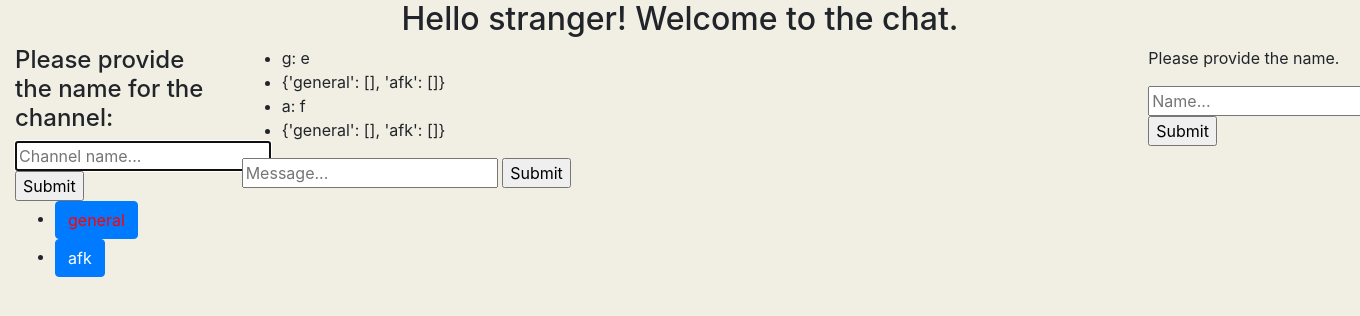
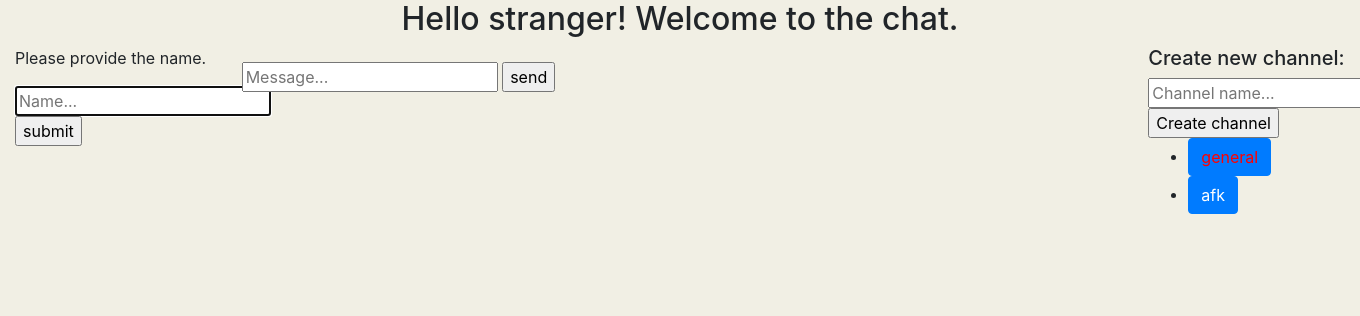
Before and after one commit to Acejack7/edx_web_dev_project2, a Flask app: page / in a window 1360 px wide; the page is wider, and only the part inside the window is pictured. Shown: the top 316 px of that part. Run offline with Flask 2, Linux system fonts and the light colour scheme; some libraries are stand-ins or nearby versions.

Commit message:
Almost all functionalities of Project 2

```diff
--- a/app.py
+++ b/app.py
@@ -2,14 +2,20 @@
 
 from flask import Flask, render_template
 from flask_socketio import SocketIO, emit
+from datetime import datetime
 
 app = Flask(__name__)
 app.config["SECRET_KEY"] = os.getenv("SECRET_KEY")
 socketio = SocketIO(app)
 
-channels = ['general', 'afk']
+channels = ["general", "afk"]
 
-messages = {'general': [], 'afk': []}
+messages = {'general': [("2019-07-12 23:39:07", "test", "hey!"),
+                        ("2019-07-12 23:39:07", "test", "how are you?")],
+            'afk': [("2019-07-12 23:39:07", "joe", "I like cookies!"),
+                    ("2019-07-12 23:39:07", "dummy", "Who cares?")]}
+
+last_channels = {}
 
 
 @app.route("/")
@@ -17,12 +23,19 @@
     return render_template("index.html", channels=channels, messages=messages)
 
 
+@socketio.on("save current channel")
+def save_channel(data):
+    user = data["username"]
+    channel = data["channel"]
+    last_channels[user] = channel
+
+
 @socketio.on("new channel")
 def create_channel(data):
     channel = data["channel_name"]
     channels.append(channel)
     messages[channel] = []
-    emit("current channels", {'new_channel': channel}, broadcast=True)
+    emit("current channels", {"new_channel": channel}, broadcast=True)
 
 
 @socketio.on("new message")
@@ -31,8 +44,12 @@
     message = data["message"]
     channel = data["channel"]
 
-    messages[channel].append((user, message))
-    message_details = {'user': user, 'message': message, 'channel': channel}
+    now = datetime.now()
+    formatted_now = now.strftime("%Y-%m-%d %H:%M:%S")
+
+    messages[channel].append((formatted_now, user, message))
+    message_details = {"user": user, "message": message,
+                       "channel": channel, "timestamp": formatted_now}
     emit("message added", message_details, broadcast=True)
 
 
--- a/static/index.js
+++ b/static/index.js
@@ -6,28 +6,17 @@
     } else {
         name = localStorage.getItem('name');
         document.querySelector('#form_name').style.display = 'none';
-        document.querySelector('#message_to_user').innerHTML = `Welcome ${name}!`;
+        document.querySelector('#message_to_user').innerHTML = `Your name: ${name}`;
     };
 
-
-
-    // user provides his/her name
+    // user provides the name
     document.querySelector('#submit_name').onclick = () => {
         const username = document.querySelector('#username').value;
         localStorage.setItem('name', username);
     };
 
-    // user clicks a channel
-    document.querySelectorAll('.btn-channel').forEach(button => {
-        button.onclick = () => {
-            const clicked_channel = button.dataset.name;
-            localStorage.setItem('current_channel', clicked_channel);
-        };
-    });
-
     // connect to websocket
     var socket = io.connect(location.protocol + '//' + document.domain + ':' + location.port);
-
 
     socket.on('connect', () => {
         // user provides channel name
@@ -46,6 +35,20 @@
             };
             socket.emit('new message', message_details);
         };
+
+        // user clicks a channel
+        document.querySelectorAll('.btn-channel').forEach(button => {
+            button.onclick = () => {
+                const clicked_channel = button.dataset.name;
+                localStorage.setItem('current_channel', clicked_channel);
+                const username = localStorage.getItem('name');
+                current_channel_details = {
+                    'username': username,
+                    'channel': clicked_channel
+                }
+                socket.emit('save current channel', current_channel_details);
+            };
+        });
     });
 
     // show new channel to all
@@ -62,15 +65,13 @@
 
     // show new message to all
     socket.on('message added', data => {
+        const timestamp = data.timestamp;
         const user = data.user;
         const message = data.message;
         const li = document.createElement('li');
-        li.innerHTML = `${user}: ${message}`;
+        li.innerHTML = `${timestamp} | ${user}: ${message}`;
         document.querySelector('#messages').append(li);
     });
-
-    var messages_to_show = "{{ messages|safe }}";
-    console.log(messages_to_show);
 
     // check if current channel exists; if not - pick general
     if (!localStorage.getItem('current_channel')) {
--- a/templates/index.html
+++ b/templates/index.html
@@ -1,42 +1,60 @@
 {% extends "layout.html" %}
 
+{% block javascript %}
+
+    <script>
+        messages = JSON.parse('{{ messages | tojson | safe }}');
+        current_channel = localStorage.getItem('current_channel');
+        messages_to_show = messages[current_channel]
+
+        document.addEventListener('DOMContentLoaded', () => {
+            messages_to_show.forEach(element => {
+                var timestamp = element[0]
+                var user = element[1]
+                var msg = element[2]
+                const li = document.createElement('li');
+                li.innerHTML = `${timestamp} | ${user}: ${msg}`;
+                document.querySelector('#messages').append(li);
+            });
+        });
+    </script>
+
+{% endblock %}
+
 {% block body %}
+
     <div class="col-sm-2 main">
-
-        <h4>Please provide the name for the channel:</h4>
-        <form id="form_channel">
-            <input id="channel_name" autocomplete="off" autofocus placeholder="Channel name..." type="text">
-            <input id="submit_channel" type="submit">
+        <p id="message_to_user"></p>
+        <form id="form_name">
+            <input id="username" autocomplete="off" autofocus placeholder="Name..." type="text">
+            <input id="submit_name" type="submit" value="submit">
         </form>
-
-        <ul id="channels">
-            {% for item in channels %}
-                <li><button class="btn btn-primary btn-channel" data-name="{{ item }}">{{ item }}</button></li>
-            {% endfor %}
-        </ul>
-
     </div>
 
     <div class="col-sm-8 main">
         <ul id="messages">
 
-            {% for item in messages %}
-                <li>{{ item[0] }}: {{ item[1] }}</li>
-                <li>{{ messages }}</li>
-            {% endfor %}
-
         </ul>
         <form id="form_message">
             <input id="message" autocomplete="off" autofocus placeholder="Message..." type="text">
-            <input id="submit_message" type="submit">
+            <input id="submit_message" type="submit" value="send">
         </form>
     </div>
 
-    <div class="col-sm-2 mam main">
-        <p id="message_to_user"></p>
-        <form id="form_name">
-            <input id="username" autocomplete="off" autofocus placeholder="Name..." type="text">
-            <input id="submit_name" type="submit">
+    <div class="col-sm-2 main">
+
+        <h5>Create new channel:</h5>
+        <form id="form_channel">
+            <input id="channel_name" autocomplete="off" autofocus placeholder="Channel name..." type="text">
+            <input id="submit_channel" type="submit" value="Create channel">
+        </form>
+
+        <form id="form_channels">
+            <ul id="channels">
+            {% for item in channels %}
+                <li><button class="btn btn-primary btn-channel" data-name="{{ item }}">{{ item }}</button></li>
+            {% endfor %}
+            </ul>
         </form>
     </div>
 
--- a/templates/layout.html
+++ b/templates/layout.html
@@ -3,12 +3,15 @@
 <head>
     <meta charset="UTF-8">
     <meta name="viewport" content="width=device-width, initial-scale=1.0">
-    <meta http-equiv="X-UA-Compatible" content="ie=edge">
+    <meta http-equiv="X-UA-Compatible" content="ie=edge" charset="UTF-8">
     <title>Project 2</title>
     <link rel="stylesheet" href="https://maxcdn.bootstrapcdn.com/bootstrap/4.0.0/css/bootstrap.min.css" integrity="sha384-Gn5384xqQ1aoWXA+058RXPxPg6fy4IWvTNh0E263XmFcJlSAwiGgFAW/dAiS6JXm" crossorigin="anonymous">
     <link rel="stylesheet" href="{{ url_for('static', filename='css/main.css') }}">
-    <script type="text/javascript" src="//cdnjs.cloudflare.com/ajax/libs/socket.io/1.3.6/socket.io.min.js"></script>
-    <script src="{{ url_for('static', filename='index.js') }}"></script>
+    <script type="text/javascript" src="//cdnjs.cloudflare.com/ajax/libs/socket.io/1.3.6/socket.io.min.js" charset="utf-8"></script>
+    <script src="{{ url_for('static', filename='index.js') }}" charset="utf-8"></script>
+    {% block javascript %}
+
+    {% endblock %}
 </head>
 <body>
     <h2 id="welcome">Hello stranger! Welcome to the chat.</h2>
```
